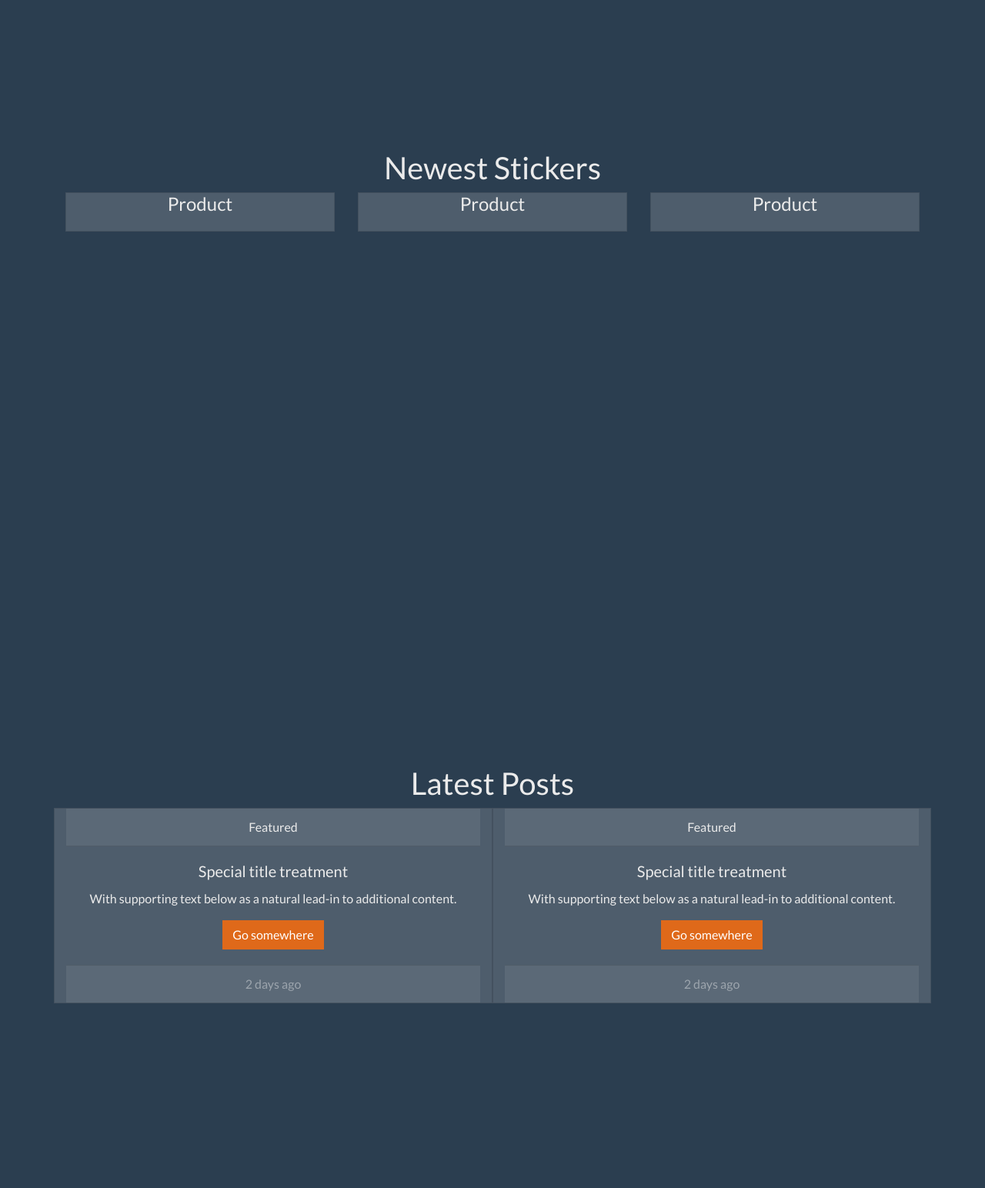
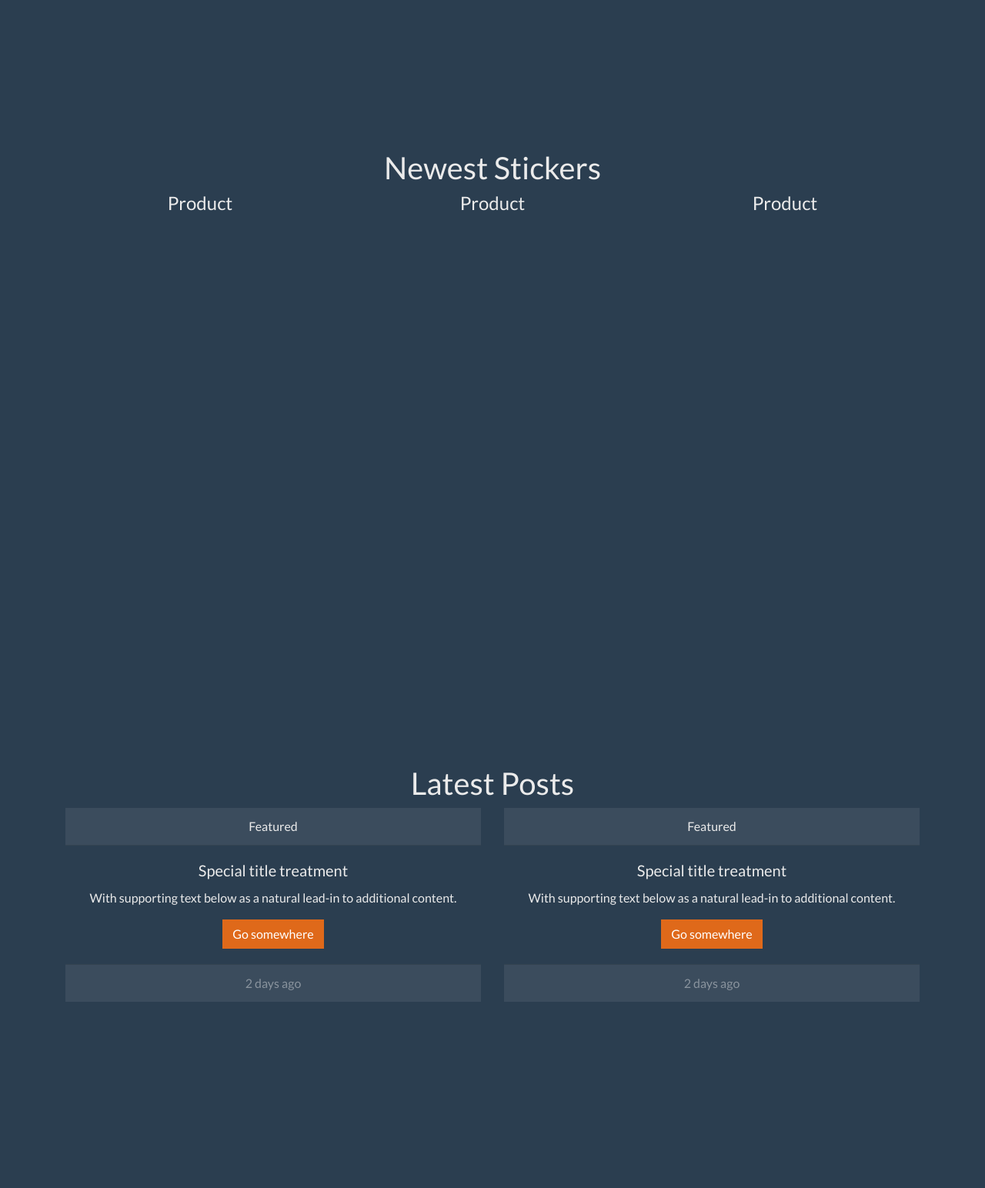
Before and after one commit to John-E5/Dev-Stickers, a Django app: page / in a window 1280 px wide. Shown: the part 654-2198 px from the top of the page at 77% size. Run offline with Django 3.2, Linux system fonts and the light colour scheme; some libraries are stand-ins or nearby versions.

Commit message:
Updated card and img sizes for cart items and added some minor styling

```diff
--- a/static/css/style.css
+++ b/static/css/style.css
@@ -5,3 +5,12 @@ section {
 footer {
     height: 400px;
 }
+
+.img-fluid {
+    max-width: 40%;
+}
+
+.card {
+    background: transparent;
+    border-style: none;
+}
--- a/templates/base.html
+++ b/templates/base.html
@@ -3,6 +3,7 @@
 {% load staticfiles %}
 <head>
     <meta charset="UTF-8">
+    <meta name="viewport" content="width=device-width, initial-scale=1.0">
     <link rel="stylesheet" href="https://cdnjs.cloudflare.com/ajax/libs/bootswatch/4.3.1/superhero/bootstrap.min.css" integrity="sha256-YgSxRvCejc0gNqQMvOecNehFWccikOO7oPWv/Bwept0=" crossorigin="anonymous" />
     <link rel="stylesheet" href="https://cdnjs.cloudflare.com/ajax/libs/font-awesome/4.7.0/css/font-awesome.min.css" integrity="sha256-eZrrJcwDc/3uDhsdt61sL2oOBY362qM3lon1gyExkL0=" crossorigin="anonymous" />
     <link rel="stylesheet" href="{% static 'css/style.css' %}">
```
Also changed, not shown: cart/templates/cart.html (+6 -5 lines).
